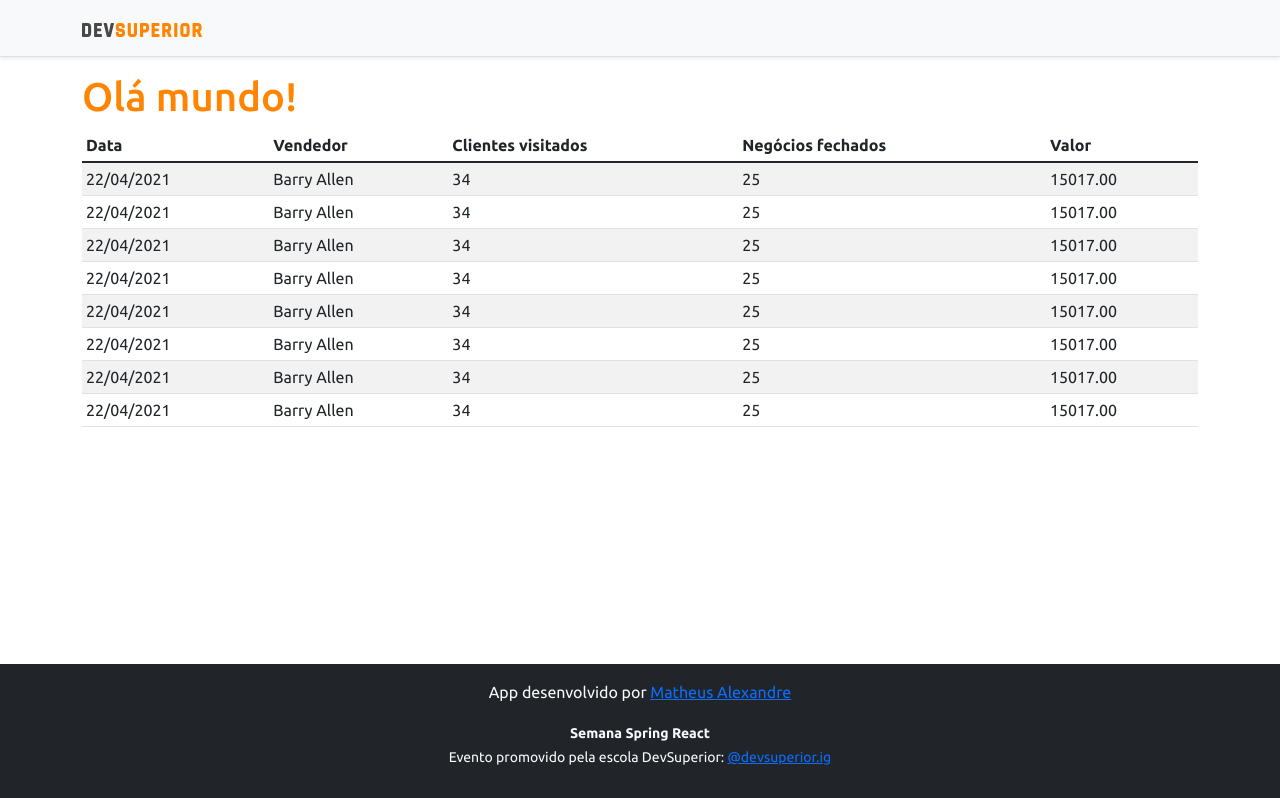
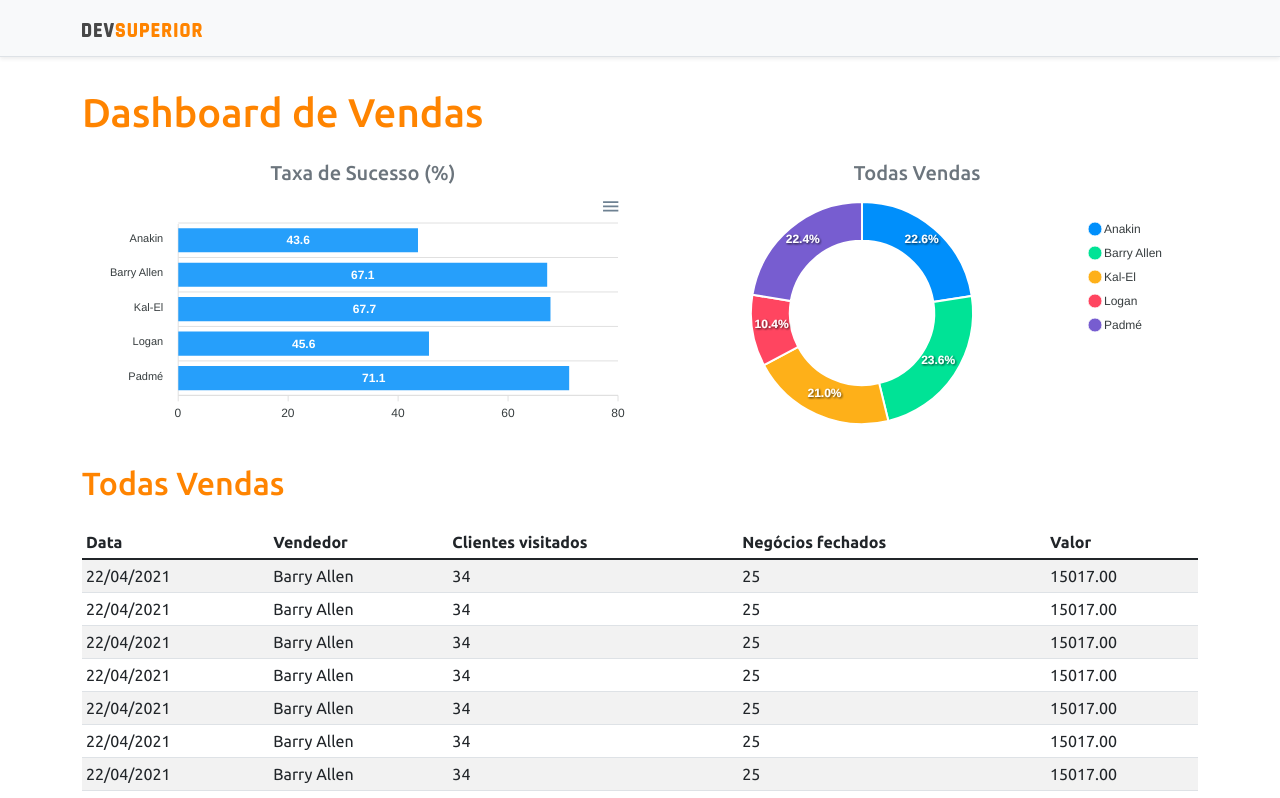
Before and after one commit to matheus8352/projeto-sds, a React (Create React App) app in the folder frontend/: page / in a window 1280 px wide. Shown: the top 798 px of the page. Built offline with nearby package versions, Linux system fonts and the light colour scheme.

Commit message:
Static Charts

```diff
--- a/frontend/package.json
+++ b/frontend/package.json
@@ -11,8 +11,10 @@
     "@types/node": "^12.0.0",
     "@types/react": "^17.0.0",
     "@types/react-dom": "^17.0.0",
+    "apexcharts": "^3.29.0",
     "bootstrap": "^5.1.3",
     "react": "^17.0.2",
+    "react-apexcharts": "^1.3.9",
     "react-dom": "^17.0.2",
     "react-scripts": "4.0.3",
     "typescript": "^4.1.2",
--- a/frontend/src/App.tsx
+++ b/frontend/src/App.tsx
@@ -1,14 +1,30 @@
 import NavBar from "./components/NavBar";
 import Footer from "./components/Footer";
 import DataTable from "./components/DataTable";
+import BarChart from "./components/BarChart";
+import DonutChart from "./components/DonutChart";
 
 function App() {
   return (
     <>
       <NavBar />
       <div className="container">
-        <h1 className="text-primary">Olá mundo!</h1>
+        <h1 className="text-primary py-3">Dashboard de Vendas</h1>
 
+        <div className="row px-3">
+          <div className="col-sm-6">
+            <h5 className="text-center text-secondary">Taxa de Sucesso (%)</h5>
+            <BarChart />
+          </div>
+          <div className="col-sm-6">
+            <h5 className="text-center text-secondary">Todas Vendas</h5>
+            <DonutChart />
+          </div>
+        </div>
+
+        <div className="py-3">
+          <h2 className="text-primary">Todas Vendas</h2>
+        </div>
         <DataTable />
       </div>
       <Footer />
--- /dev/null
+++ b/frontend/src/components/BarChart/index.tsx
@@ -0,0 +1,34 @@
+import Chart from "react-apexcharts";
+
+function BarChart() {
+  const options = {
+    plotOptions: {
+      bar: {
+        horizontal: true,
+      },
+    },
+  };
+
+  const mockData = {
+    labels: {
+      categories: ["Anakin", "Barry Allen", "Kal-El", "Logan", "Padmé"],
+    },
+    series: [
+      {
+        name: "% Sucesso",
+        data: [43.6, 67.1, 67.7, 45.6, 71.1],
+      },
+    ],
+  };
+
+  return (
+    <Chart
+      options={{ ...options, xaxis: mockData.labels }}
+      series={mockData.series}
+      type="bar"
+      height="240"
+    />
+  );
+}
+
+export default BarChart;
--- /dev/null
+++ b/frontend/src/components/DonutChart/index.tsx
@@ -0,0 +1,25 @@
+import Chart from "react-apexcharts";
+
+function DonutChart() {
+    const mockData = {
+        series: [477138, 499928, 444867, 220426, 473088],
+        labels: ['Anakin', 'Barry Allen', 'Kal-El', 'Logan', 'Padmé']
+    }
+
+    const options = {
+        legend: {
+            show: true
+        }
+    }
+
+  return (
+    <Chart
+      options={{ ...options, labels: mockData.labels }}
+      series={mockData.series}
+      type="donut"
+      height="240"
+    />
+  );
+}
+
+export default DonutChart;
```
Also changed, not shown: 1 other file (tests, documents, lock files or other folders).
